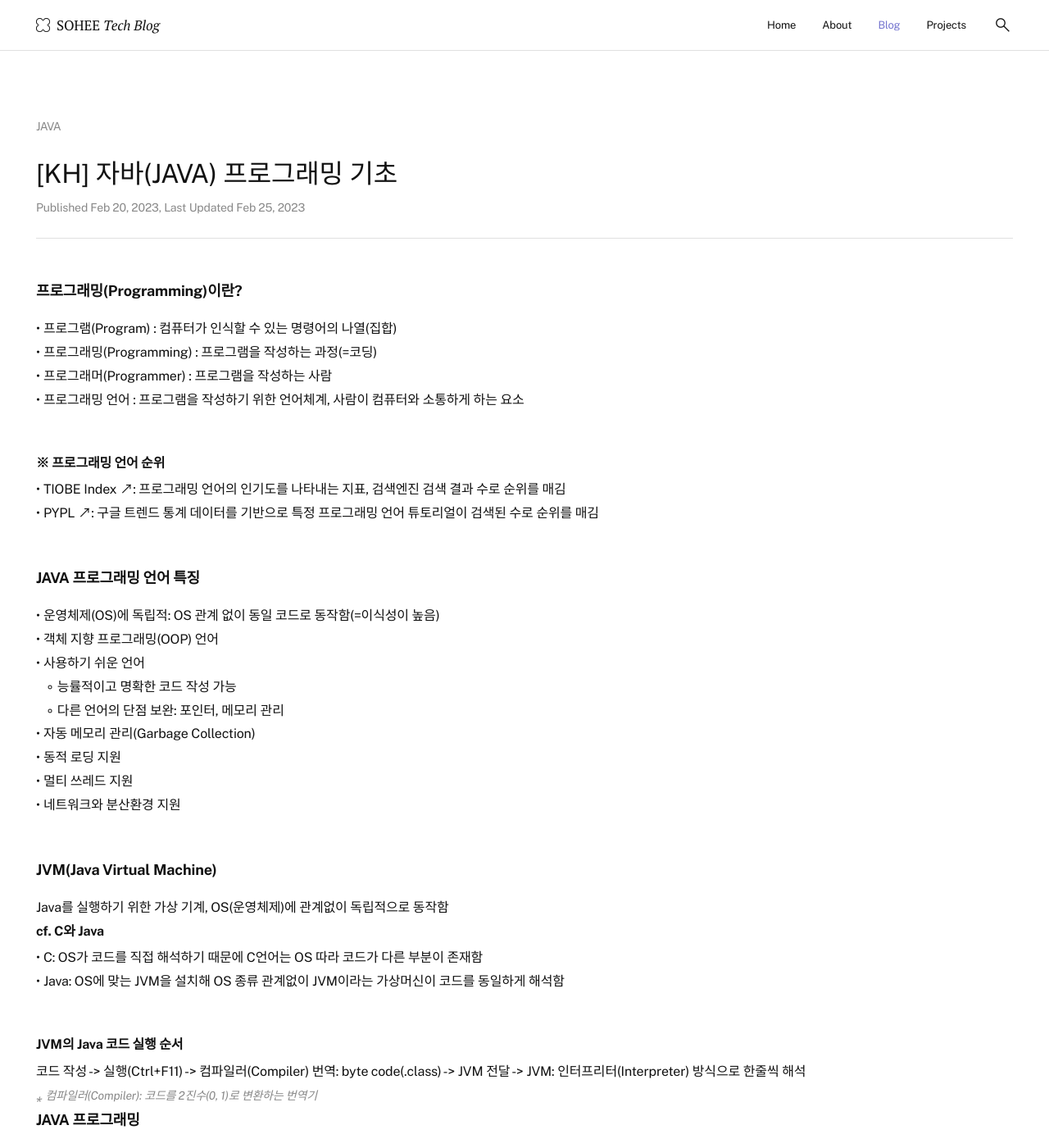
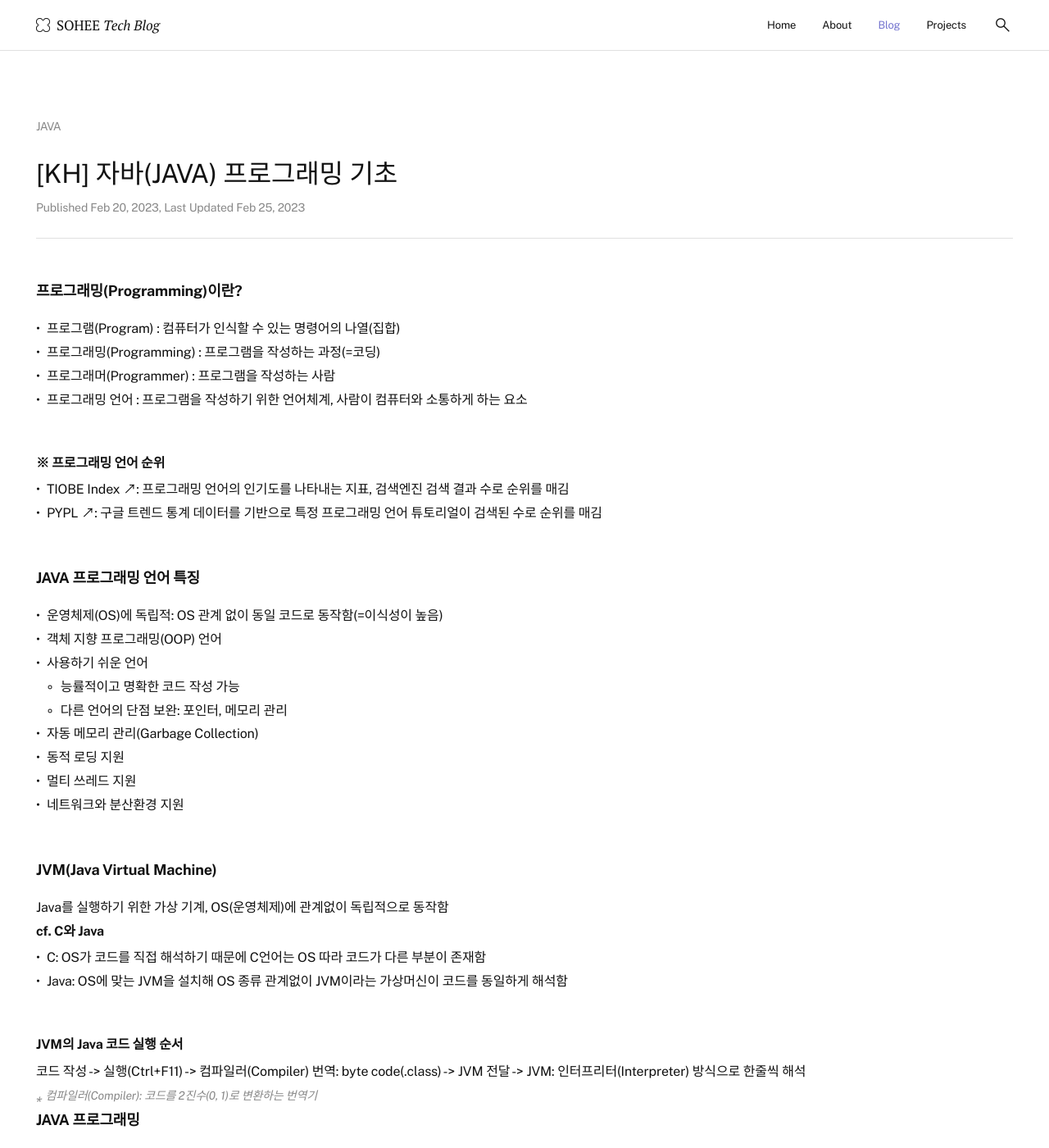
Before and after one commit to soheetech/soheetech.github.io, a Jekyll site: the page built from _posts/2023-02-25-kh-01-java-basic.md, in a window 1280 px wide and 1400 px high. Shown: the whole window at 82% size. Built offline with Jekyll 4.4.1, drawn with Linux system fonts in a browser that asks for light colours.

Commit message:
Update post.css

```diff
--- a/assets/css/post.css
+++ b/assets/css/post.css
@@ -71,12 +71,12 @@
 .post-content > ul { margin-bottom: var(--size-70); }
 .post-content > ul > li::before {
   content: '•';
-  padding-right: var(--size-10);
+  padding-right: var(--size-20);
 }
 .post-content > ul > li > ul > li { padding-left: var(--size-30); }
 .post-content > ul > li > ul > li::before {
   content: '∘';
-  padding-right: var(--size-10);
+  padding-right: var(--size-20);
 }
 
 .post-content a:hover { border-bottom: 1px solid var(--color-black); }
```
